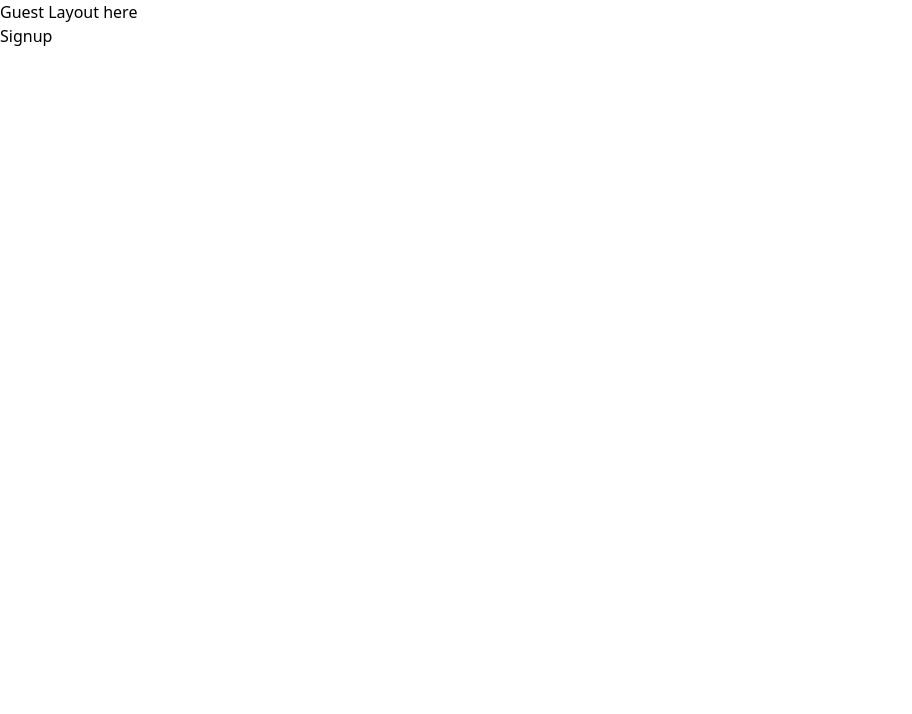
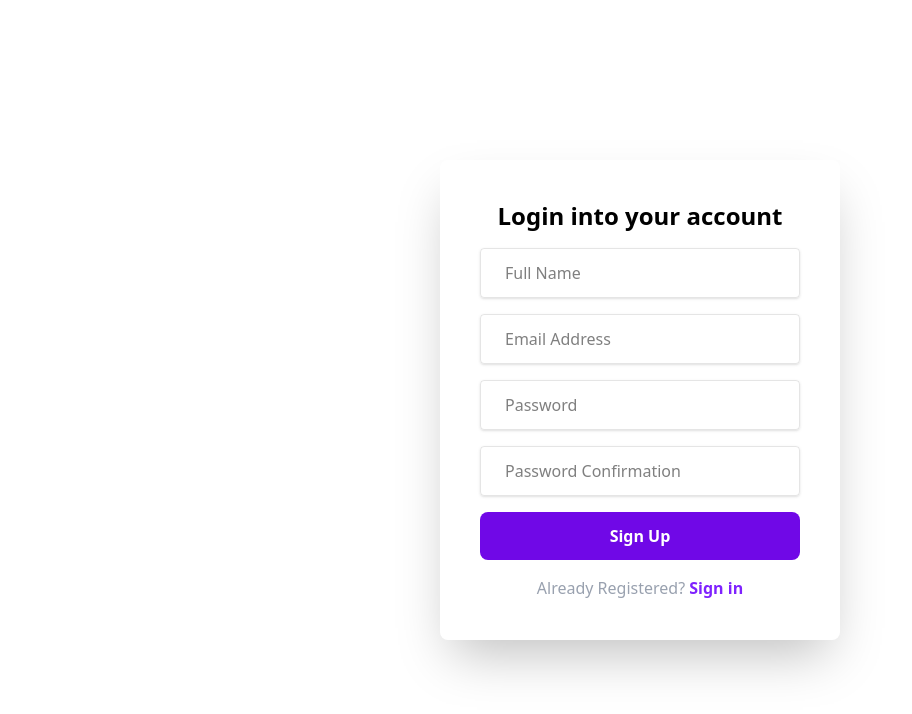
Before and after one commit to paedDev/React-Laravel-Fullstack-App, a React (Vite) app in the folder react/: page /signup in a window 1280 px wide. Shown: the top 714 px of the page, without its empty margins (0-912 px from the left). Built offline with nearby package versions, Linux system fonts and the light colour scheme.

Commit message:
done with the login/register page and installed the axios for fetching the backend

```diff
--- a/react/package.json
+++ b/react/package.json
@@ -11,6 +11,7 @@
   },
   "dependencies": {
     "@tailwindcss/vite": "^4.1.8",
+    "axios": "^1.9.0",
     "react": "^19.1.0",
     "react-dom": "^19.1.0",
     "react-router-dom": "^7.6.1",
--- /dev/null
+++ b/react/src/axios-client.js
@@ -0,0 +1,24 @@
+import axios from "axios";
+
+const axiosClient = axios.create({
+    baseURL: `${import.meta.env.VITE_API_BASE_URL}/api`,
+});
+
+axiosClient.interceptors.request.use((config) => {
+    const token = localStorag.getItem("ACCESS_TOKEN");
+    config.headers.Authorization = `Bearer ${token}`;
+    return config;
+});
+axiosClient.interceptors.response.use(
+    (response) => {
+        return response;
+    },
+    (error) => {
+        const { response } = error;
+        if (response.status === 401) {
+            localStorage.removeItem("ACCESS_TOKEN");
+        }
+        throw error;
+    }
+);
+export default axiosClient;
--- a/react/src/components/GuestLayout.jsx
+++ b/react/src/components/GuestLayout.jsx
@@ -8,10 +8,12 @@ const GuestLayout = () => {
         return <Navigate to='/' />;
     }
     return (
-        <>
-            Guest Layout here
+        // <div className='h-screen'>
+        //     <div className='flex justify-center items-center h-full flex-col '>
+        <div>
             <Outlet />
-        </>
+        </div>
+
     );
 };
 
--- a/react/src/index.css
+++ b/react/src/index.css
@@ -1,7 +1,24 @@
 @import "tailwindcss";
 
-@layer{
-    .font-hanken{
-        font-family: 'hanken grotesk';
+@layer utilities {
+    .font-hanken {
+        font-family: "hanken grotesk";
+    }
+    @layer utilities {
+        .font-hanken {
+            font-family: "hanken grotesk";
+        }
+        @keyframes fade-in {
+            from {
+                opacity: 0;
+            }
+
+            to {
+                opacity: 1;
+            }
+        }
+        .fade-in {
+            animation: 1s fade-in ease-in-out;
+        }
     }
 }
--- a/react/src/views/Login.jsx
+++ b/react/src/views/Login.jsx
@@ -7,11 +7,11 @@ const Login = () => {
     };
     return (
         <div className='h-screen'>
-            <div className='flex justify-center items-center h-full flex-col '>
+            <div className='flex justify-center items-center h-full flex-col fade-in'>
 
                 <form action=" " onSubmit={onSubmit} className='flex flex-col p-10 shadow-2xl  rounded-lg w-[400px] space-y-4'>
                     {/* form title */}
-                    <h1 className='text-center font-bold text-2xl '>Login into your account</h1>
+                    <h1 className='text-center font-bold text-2xl '>Sign Up for free</h1>
                     <input type="email" placeholder='Email' className=' px-6 py-3  rounded shadow border border-black/10 hover:bg-blue-100' />
                     <input
                         type="password"
--- a/react/src/views/Signup.jsx
+++ b/react/src/views/Signup.jsx
@@ -1,8 +1,51 @@
-import React from 'react';
+import React, { useRef } from 'react';
+import { Link } from 'react-router-dom';
 
 const Signup = () => {
+    const nameRef = useRef();
+    const emailRef = useRef();
+    const passwordRef = useRef();
+    const passwordConfirmationRef = useRef();
+    const onSubmit = (e) => {
+        e.preventDefault();
+        const payload = {
+            name: nameRef.current.value,
+            email: emailRef.current.value,
+            password: passwordRef.current.value,
+            password_confirmation: passwordConfirmationRef.current.value
+        };
+        console.log(payload);
+
+    };
     return (
-        <div>Signup</div>
+        <div className='h-screen'>
+            <div className='flex justify-center items-center h-full flex-col  fade-in'>
+
+                <form action=" " onSubmit={onSubmit} className='flex flex-col p-10 shadow-2xl  rounded-lg w-[400px] space-y-4'>
+                    {/* form title */}
+                    <h1 className='text-center font-bold text-2xl '>Login into your account</h1>
+                    <input ref={nameRef} type="text" placeholder='Full Name' className=' px-6 py-3  rounded shadow border border-black/10 hover:bg-blue-100' />
+                    <input ref={emailRef} type="email" placeholder='Email Address' className=' px-6 py-3  rounded shadow border border-black/10 hover:bg-blue-100' />
+                    <input
+                        ref={passwordRef} type="password"
+                        placeholder="Password"
+                        className="px-6 py-3 rounded shadow border border-black/10 hover:bg-blue-100"
+                    />
+                    <input
+                        ref={passwordConfirmationRef} type="password"
+                        placeholder="Password Confirmation"
+                        className="px-6 py-3 rounded shadow border border-black/10 hover:bg-blue-100"
+                    />
+
+                    <button className=' bg-violet-700 py-3 rounded-lg text-white font-bold hover:bg-violet-800 hover:text-violet-100'>
+                        Sign Up
+                    </button>
+                    <p className='text-center text-gray-400'>Already Registered?
+                        <Link to='/login' className='text-violet-600 font-bold' > Sign in
+                        </Link></p>
+                </form>
+            </div>
+        </div>
     );
 };
 
```
Also changed, not shown: 2 other files (tests, documents, lock files or other folders).
